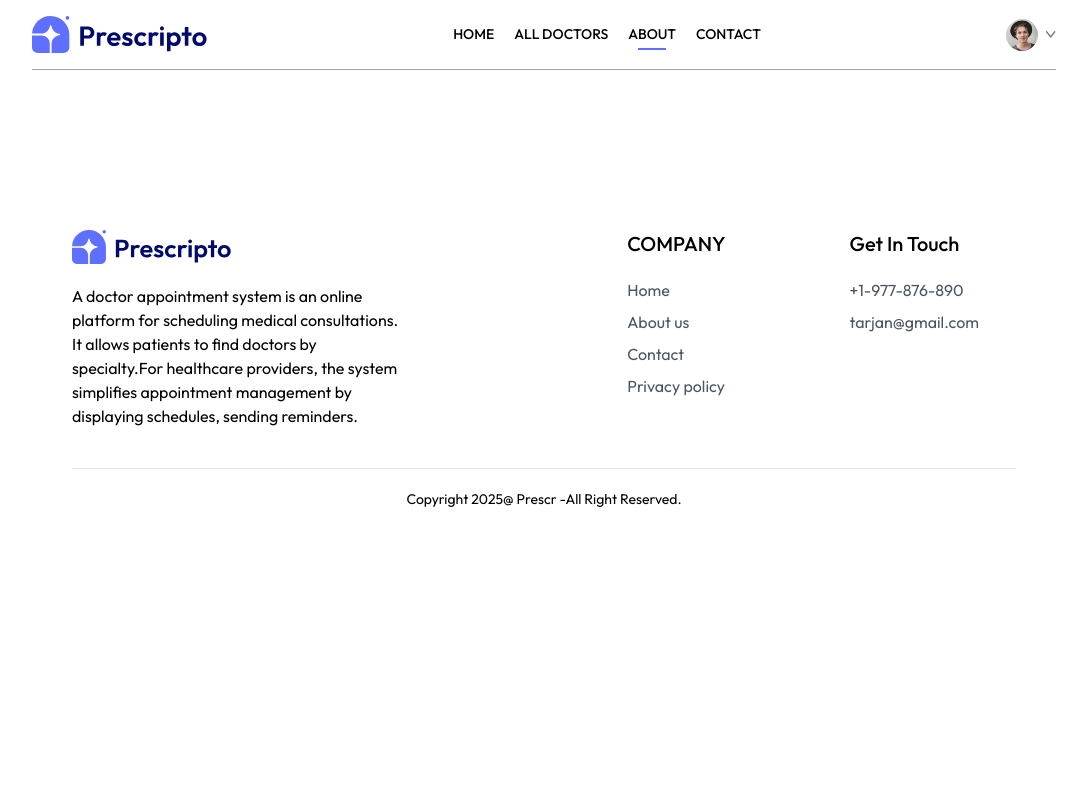
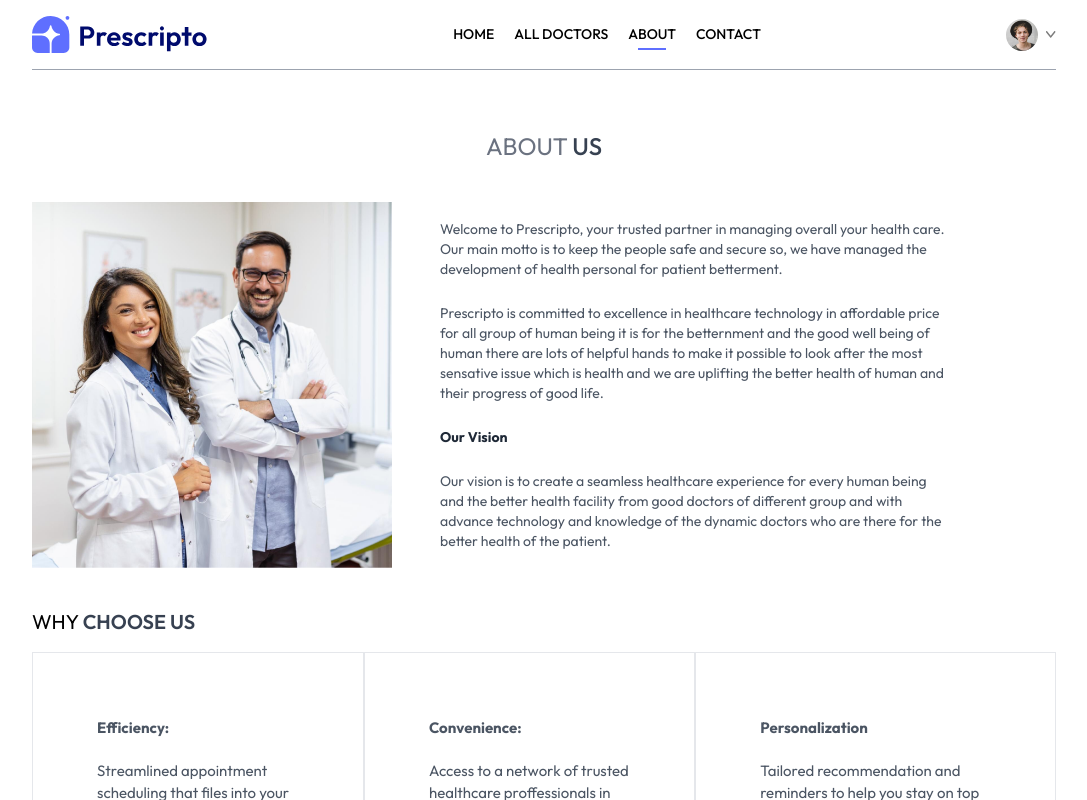
Before and after one commit to arjtar/Doctor-Appointment-Booking, a React (Vite) app: page /about in a window 1280 px wide. Shown: the top 800 px of the page, without its empty margins (96-1183 px from the left). Built offline with nearby package versions, Linux system fonts and the light colour scheme.

Commit message:
added about section

```diff
--- a/src/components/RelatedDoctor.jsx
+++ b/src/components/RelatedDoctor.jsx
@@ -3,7 +3,7 @@ import { useNavigate } from "react-router-dom";
 const RelatedDoctor = ({ speciality, docId }) => {
 
     const { doctors } = useContext(AppContext);
-    const navigate = useNavigate();
+    const navigate = useNavigate()
 
     const [relDoc, setRelDocs] = useState([])
 
--- a/src/pages/About.jsx
+++ b/src/pages/About.jsx
@@ -1,11 +1,69 @@
-import React from 'react'
+import React from "react";
+import { assets } from "../assets/assets";
 
 const About = () => {
   return (
     <div>
+      <div className="text-center text-2xl pt-10 text-gray-500">
+        <p>
+          ABOUT <span className="text-gray-700 font-medium">US</span>
+        </p>
+      </div>
 
+      <div className="my-10 flex flex-col md:flex-row gap-12">
+        <img
+          className="w-full md:max-w-[360px]"
+          src={assets.about_image}
+          alt=""
+        />
+
+        <div className="flex flex-col justify-center gap-6 md:w-2/4 text-sm text-gray-600">
+          <p>
+            Welcome to Prescripto, your trusted partner in managing overall your
+            health care. Our main motto is to keep the people safe and secure
+            so, we have managed the development of health personal for patient
+            betterment.
+          </p>
+          <p>
+            Prescripto is committed to excellence in healthcare technology in
+            affordable price for all group of human being it is for the
+            betternment and the good well being of human there are lots of
+            helpful hands to make it possible to look after the most sensative
+            issue which is health and we are uplifting the better health of
+            human and their progress of good life.
+          </p>
+          <b className="text-gray-800">Our Vision</b>
+          <p>
+            Our vision is to create a seamless healthcare experience for every
+            human being and the better health facility from good doctors of
+            different group and with advance technology and knowledge of the
+            dynamic doctors who are there for the better health of the patient.
+          </p>
+        </div>
+      </div>
+
+      <div className="text-xl my-4">
+        <p>
+          WHY <span className="text-gray-700 font-semibold">CHOOSE US</span>{" "}
+        </p>
+      </div>
+
+      <div className="flex flex-col md:flex-row mb-20">
+        <div className="border px-10 md:px-16 py-8 sm:py-16 flex flex-col gap-5 text-[15px] hover:text-white transition-all duration-300 text-gray-600 cursor-pointer ">
+          <b>Efficiency:</b>
+          <p>Streamlined appointment scheduling that files into your busy lifestyle</p>
+        </div>
+        <div className="border px-10 md:px-16 py-8 sm:py-16 flex flex-col gap-5 text-[15px] hover:text-white transition-all duration-300 text-gray-600 cursor-pointer ">
+          <b>Convenience:</b>
+          <p>Access to a network of trusted healthcare proffessionals in your area</p>
+        </div>
+        <div className="border px-10 md:px-16 py-8 sm:py-16 flex flex-col gap-5 text-[15px] hover:text-white transition-all duration-300 text-gray-600 cursor-pointer ">
+          <b>Personalization</b>
+          <p>Tailored recommendation and reminders to help you stay on top of your health</p>
+        </div>
+      </div>
     </div>
-  )
-}
+  );
+};
 
 export default About
--- a/src/pages/Appointment.jsx
+++ b/src/pages/Appointment.jsx
@@ -32,7 +32,7 @@ const Appointment = () => {
     currentDate.setDate(today.getDate() + i)
 
     let endTime = new Date()
-    endTime.setDate(today.getData()+1)
+    endTime.setDate(today.getDate() +1)
     endTime.setHours(21,0,0,0)
 
     if(today.getDate() === currentDate.getDate()){
@@ -43,7 +43,7 @@ const Appointment = () => {
       currentDate.setMinutes(0)
     }
     while(currentDate < endTime){
-      let formattedTime = currentDate.tolocaleTimeString([], {hour: '2-digit', minute:'2-digit'})
+      let formattedTime = currentDate.toLocaleTimeString([], {hour:'2-digit', minute:'2-digit'})
 
       //add slot
 
@@ -51,6 +51,8 @@ const Appointment = () => {
         datetime: new Date(currentDate),
         time: formattedTime
       })
+
+
 
       currentDate.setMinutes(currentDate.getMinutes() + 30)
 
@@ -129,7 +131,12 @@ const Appointment = () => {
       </P>
     ))}
   </div>
+  <button className= 'bg-primary text-white text-sm font-light px-14 py-3 rounded-full'>Book an appointment</button>
  </div>
+
+ {/*Related doctor*/}
+
+ <RelatedDoctors docId={docId} speciality={docInfo.speciality} />
 
  </div>
   )
```
